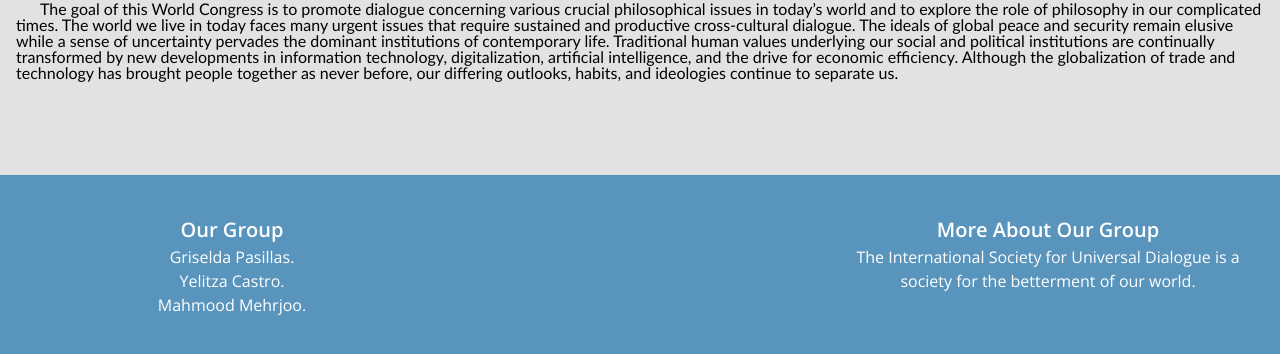
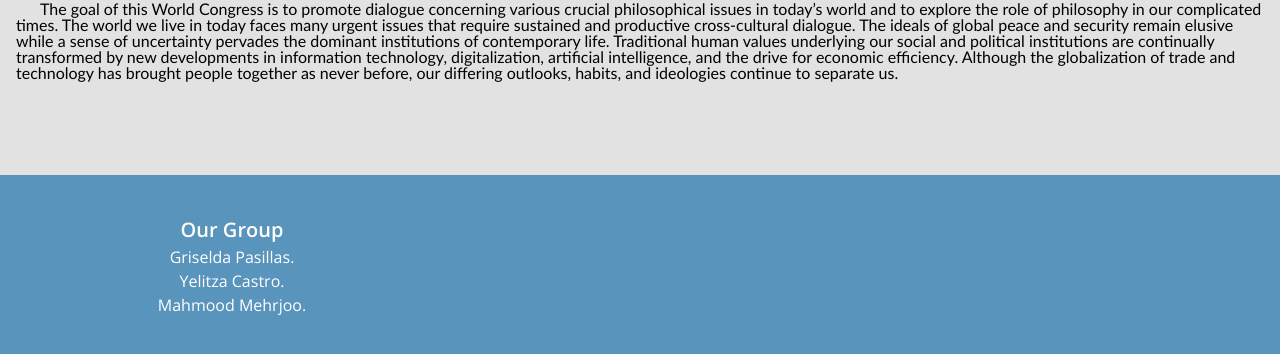
Before and after one commit to mahmood93m/Project-2, a plain HTML site: page events.html in a window 1280 px wide. Shown: the part 502-856 px from the top of the page. Drawn offline with nearby package versions, Linux system fonts and the light colour scheme.

Commit message:
Update events.html

```diff
--- a/events.html
+++ b/events.html
@@ -44,10 +44,6 @@
       <h5>Yelitza Castro.</h5>
       <h5>Mahmood Mehrjoo.</h5>
     </aside>
-	  <aside id="right-footer" class="container">
-      <h4>More About Our Group</h4>
-      <h5> The International Society for Universal Dialogue is a society for the betterment of our world.</h5>
-	  </aside>
   </footer>
 </body>
 </html>
```
